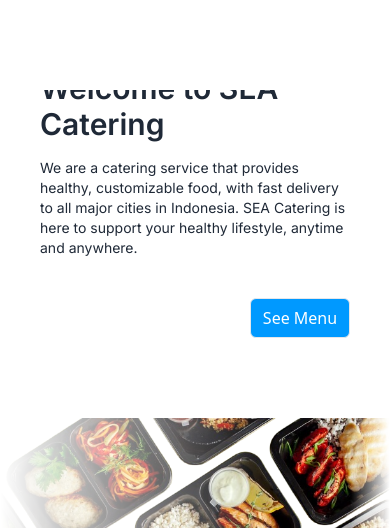
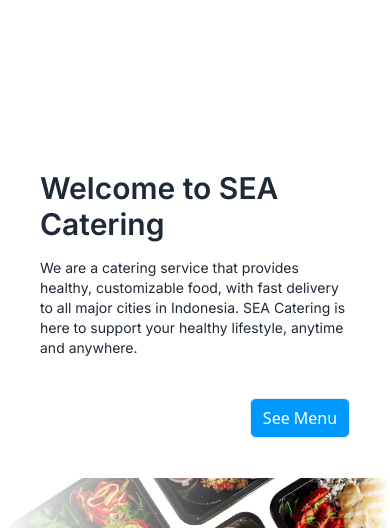
Before and after one commit to SyaefulBachtiar/Tugas-Software-Engineering-Academy-COMPFEST-17, a React (Vite) app: page / in a window 390 px wide. Shown: the part 478-1006 px from the top of the page. Built offline with nearby package versions, Linux system fonts and the light colour scheme; no server answers; the database is empty.

Commit message:
Level 5: User & Admin Dashboard 2) Admin Dashboard 6

```diff
--- a/src/components/HeroSection.jsx
+++ b/src/components/HeroSection.jsx
@@ -3,8 +3,8 @@ import Button from "./Button";
 export default function HeroSection(){
     return(
         // {/* Bagian Sambutan */}
-                <section className="w-full h-screen flex flex-row flex-wrap sm:flex-nowrap -my-[60px] sm:my-0">
-                <div className="w-full sm:w-[80%]  sm:h-full flex flex-col sm:items-center  mx-10 my-10 sm:my-[100px]">
+                <section className="w-full h-screen flex flex-row flex-wrap sm:flex-nowrap my-[80px] sm:my-0">
+                <div className="w-full sm:w-[80%]  sm:h-full flex flex-col sm:items-center  mx-10 ">
                   <h2 className="text-3xl sm:text-6xl font-semibold font-inter mb-4">Welcome to SEA Catering</h2>
                   <p className="text-sm sm:text-lg font-inter">
                     We are a catering service that provides healthy, customizable food, with fast delivery to all major cities in Indonesia. SEA Catering is here to support your healthy lifestyle, anytime and anywhere.
```
